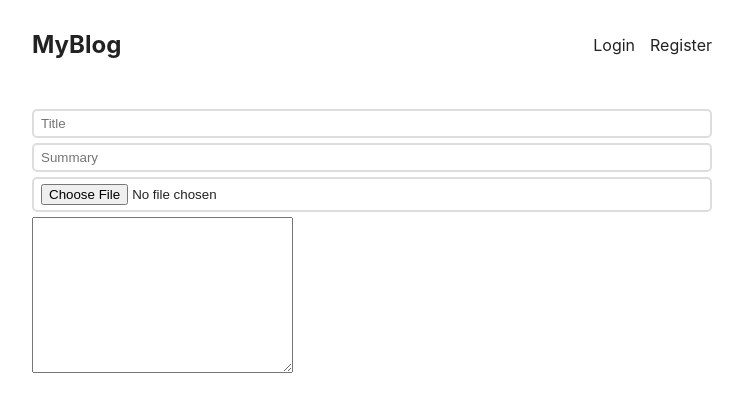
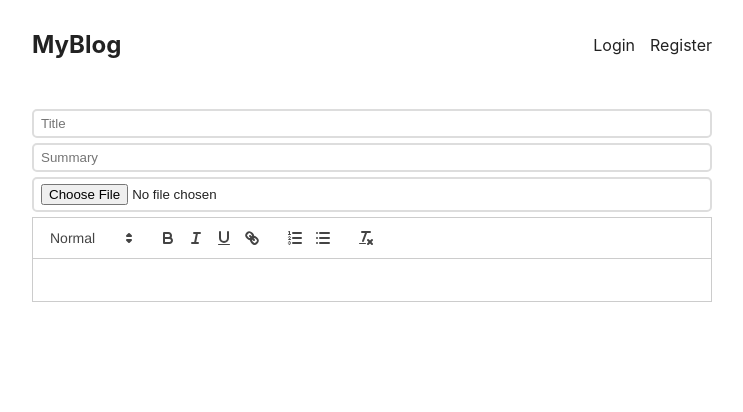
Before and after one commit to Kc-Dhana/blog-mern, a React (Create React App) app in the folder client/: page /create in a window 1280 px wide. Shown: the top 412 px of the page, without its empty margins (268-1011 px from the left). Built offline with nearby package versions, Linux system fonts and the light colour scheme; no server answers.

Commit message:
design "create new post page"

```diff
--- a/client/src/pages/CreatePost.js
+++ b/client/src/pages/CreatePost.js
@@ -1,10 +1,13 @@
+import ReactQuill from "react-quill";
+import 'react-quill/dist/quill.snow.css';
+
 export default function CreatePost(){
     return(
         <form>
             <input type="title" placeholder={'Title'}/>
             <input type="summary" placeholder={'Summary'}/>
             <input type="file" />
-            <textarea name="" id="" cols="30" rows="10"></textarea>
+            <ReactQuill />
         </form>
     );
 }
```
